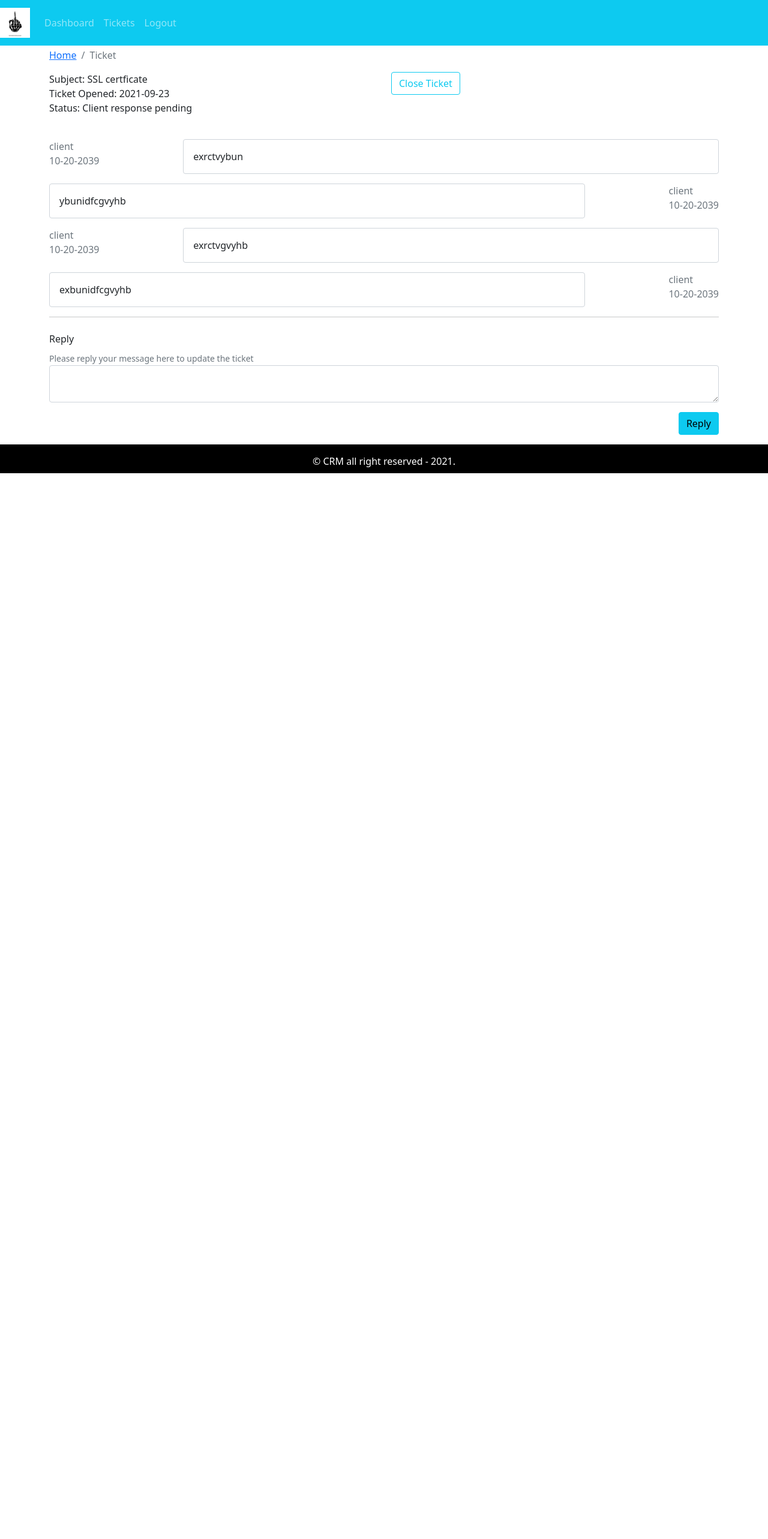
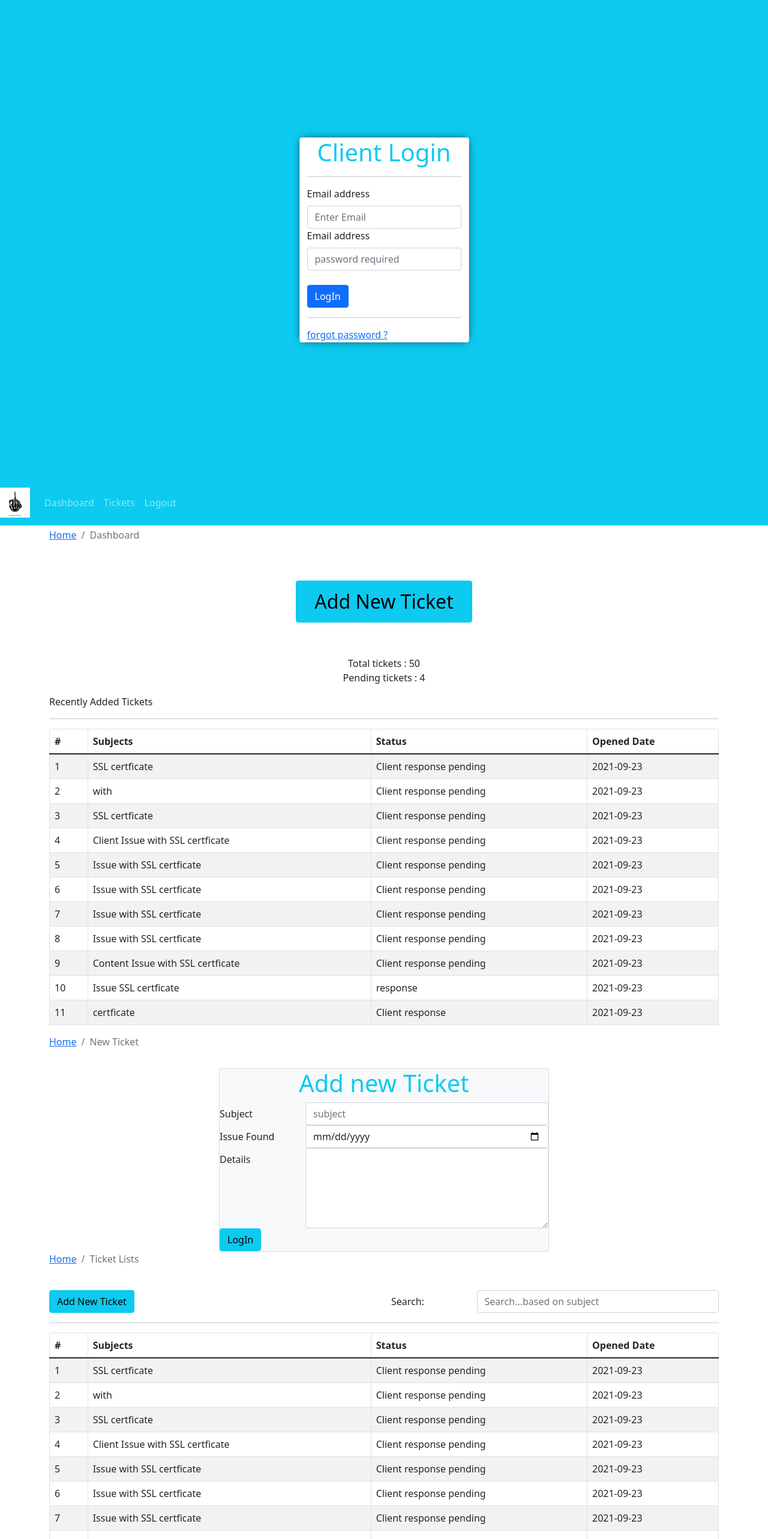
Before and after one commit to amitkumar0045/crm-frontend, a React (Create React App) app: page / in a window 1280 px wide. Shown: the top 2566 px of the page at 60% size. Before the commit the page ends 800 px from the top, so only its background shows below. Built offline with nearby package versions, Linux system fonts and the light colour scheme.

Commit message:
crm without_react_router

```diff
--- a/package.json
+++ b/package.json
@@ -13,6 +13,8 @@
     "react-bootstrap": "^2.0.0-beta.6",
     "react-dom": "^17.0.2",
     "react-redux": "^7.2.3",
+    "react-router-bootstrap": "^0.25.0",
+    "react-router-dom": "^5.3.0",
     "react-scripts": "4.0.3"
   },
   "scripts": {
--- a/src/App.js
+++ b/src/App.js
@@ -1,6 +1,7 @@
 import React from 'react';
 import './App.css';
 import { DefaultLayout } from './layout/DefaultLayout';
+import {Entry} from './pages/entry/Entrypage'
 import { Dashboard } from './pages/dashboard/Dashboard.page';
 import { AddTicket } from './pages/new-ticket/AddTicket.page';
 import { TicketLists } from './pages/ticket-listing/TicketLists.page';
@@ -10,13 +11,13 @@ function App() {
   return (
     <div className="App">
       {/* <p>https://youtu.be/yiO8qXQ4BIc?list=PLtPNAX49WUFN8yq2vEuAY6AhM5EJOXQQ0</p> */}
-      {/* <Entry /> */}
+      <Entry />
 
       {/* send page components */}
       <DefaultLayout >
-        {/* <Dashboard /> */}
-        {/* <AddTicket /> */}
-        {/* <TicketLists /> */}
+        <Dashboard />
+        <AddTicket />
+        <TicketLists />
         <Ticket />
       </DefaultLayout>
     </div>
```
Also changed, not shown: 1 other file (tests, documents, lock files or other folders).
